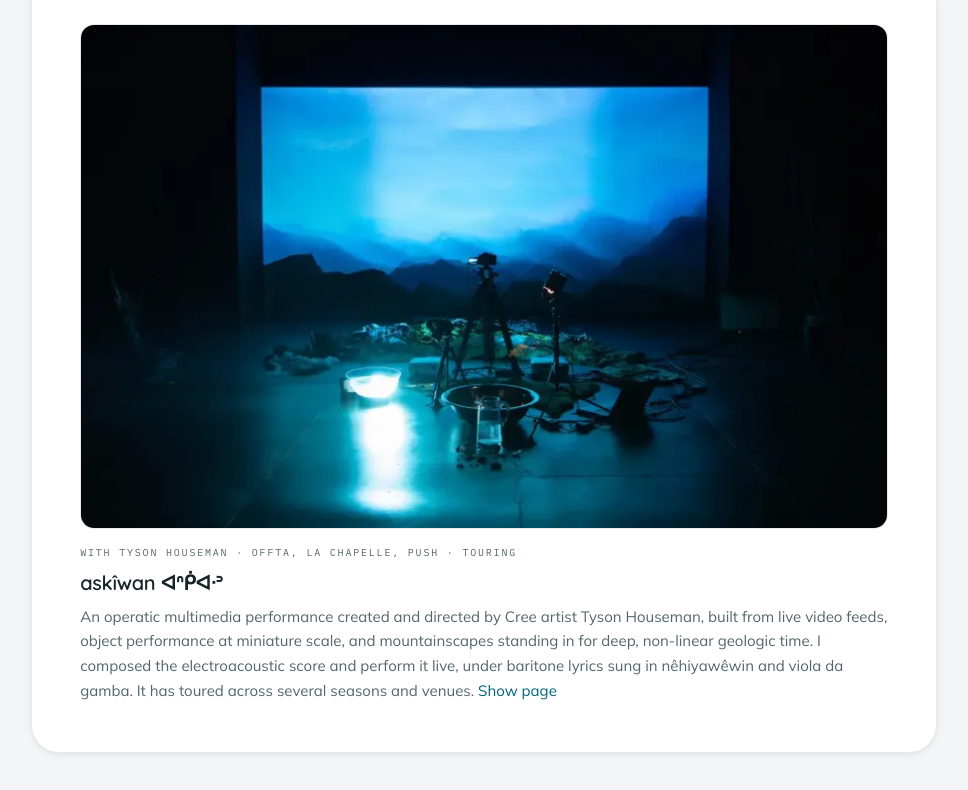
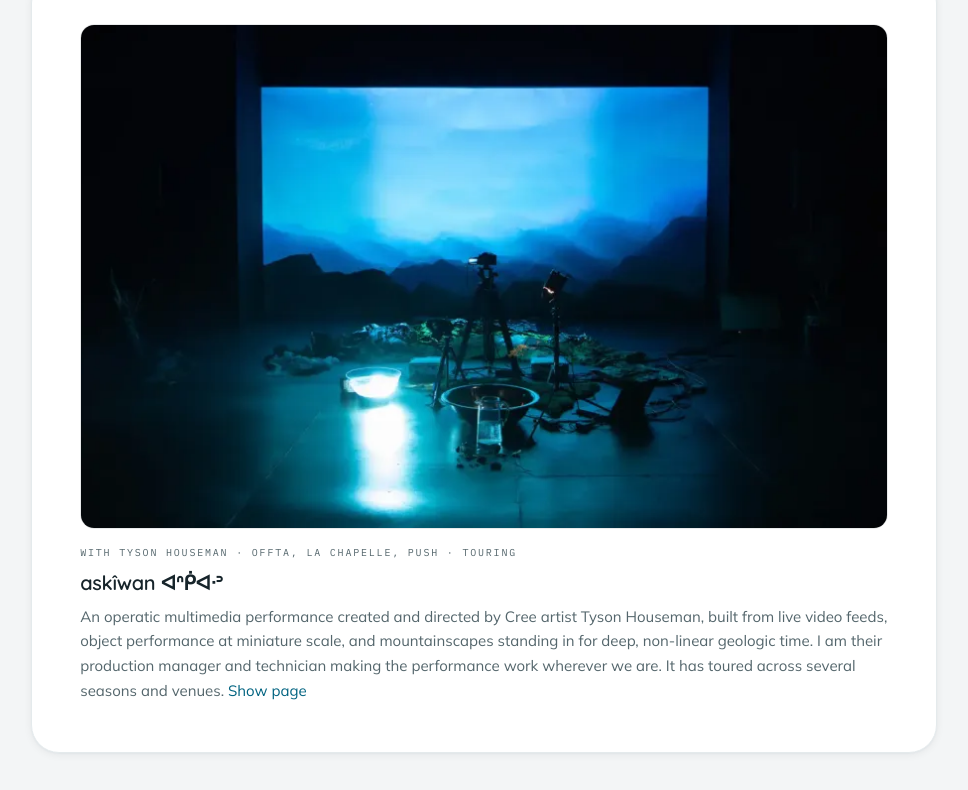
Before and after one commit to certainty-craft/certaintycraft-site, a plain HTML site: page index.html in a window 1280 px wide. Shown: the part 11196-11986 px from the top of the page, without its empty margins (292-1260 px from the left). Drawn offline with Linux system fonts and the light colour scheme.

Commit message:
Update index.html

```diff
--- a/index.html
+++ b/index.html
@@ -2093,7 +2093,7 @@
             </div>
             <div style="font-family:var(--font-mono,monospace);font-size:10px;letter-spacing:.18em;text-transform:uppercase;color:var(--ink-600,#54666c);margin-bottom:10px">with Tyson Houseman · OFFTA, La Chapelle, PuSh · touring</div>
             <h3 style="margin:0 0 10px;font-family:var(--font-heading,sans-serif);font-size:20px;font-weight:600;line-height:1.25;color:var(--ink-900,#16242a)">askîwan ᐊᐢᑮᐊᐧᐣ</h3>
-            <p style="margin:0;font-size:15px;line-height:1.65;color:var(--ink-600,#54666c);text-wrap:pretty">An operatic multimedia performance created and directed by Cree artist Tyson Houseman, built from live video feeds, object performance at miniature scale, and mountainscapes standing in for deep, non-linear geologic time. I composed the electroacoustic score and perform it live, under baritone lyrics sung in nêhiyawêwin and viola da gamba. It has toured across several seasons and venues. <a href="https://www.lachapelle.org/en/shows/askiwan-" target="_blank" rel="noopener" style="display:inline-flex;align-items:center;min-height:24px;">Show page</a></p>
+            <p style="margin:0;font-size:15px;line-height:1.65;color:var(--ink-600,#54666c);text-wrap:pretty">An operatic multimedia performance created and directed by Cree artist Tyson Houseman, built from live video feeds, object performance at miniature scale, and mountainscapes standing in for deep, non-linear geologic time. I am their production manager and technician making the performance work wherever we are. It has toured across several seasons and venues. <a href="https://www.lachapelle.org/en/shows/askiwan-" target="_blank" rel="noopener" style="display:inline-flex;align-items:center;min-height:24px;">Show page</a></p>
           </x-import>
         </div>
 
```
